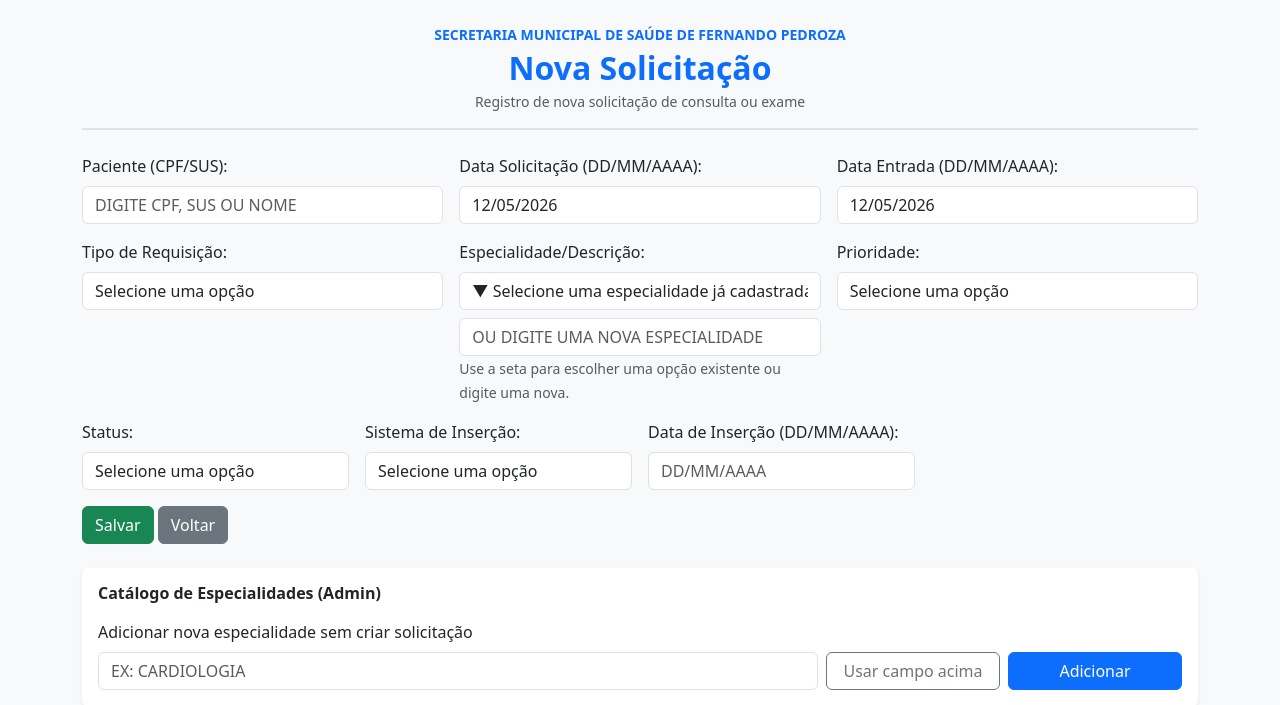
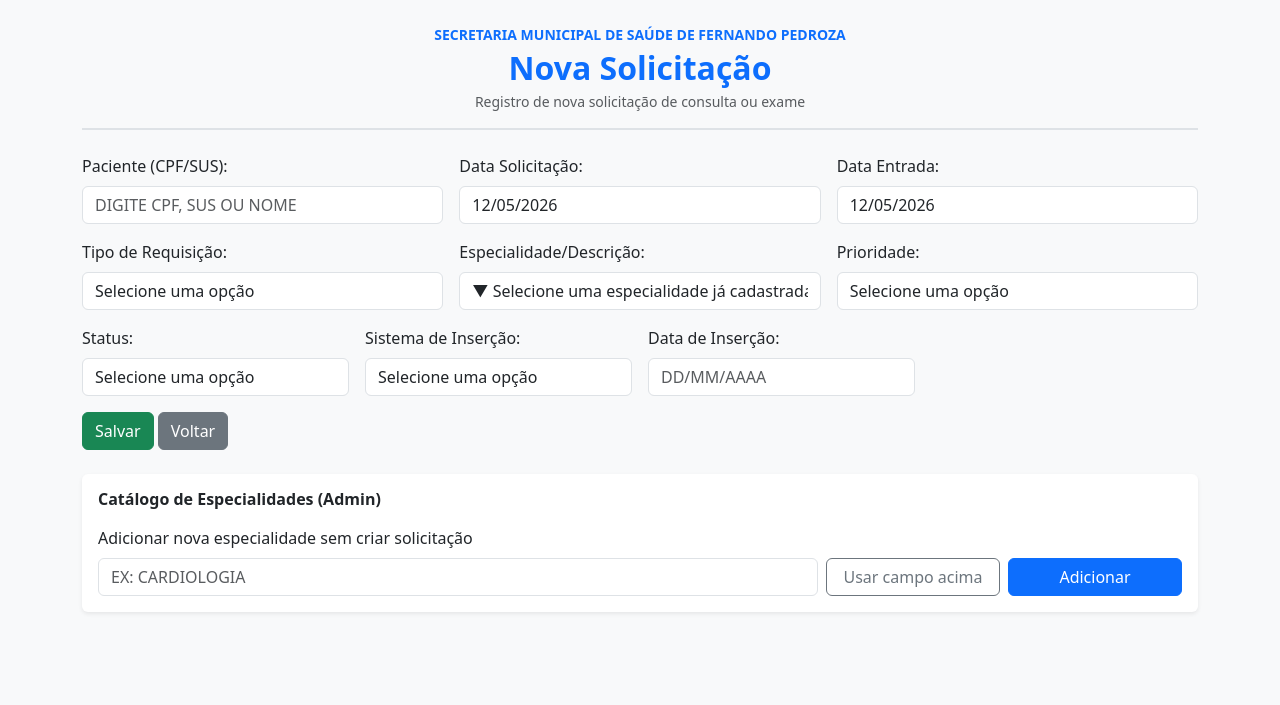
Before and after one commit to diegorafa87/GestaoRegulacao, a Flask app: page /nova_solicitacao in a window 1280 px wide. Shown: the part 56-761 px from the top of the page. Run offline with Flask 3, Linux system fonts and the light colour scheme; the visitor is signed in with stand-in values (Sample User, id 1); data that the repository does not hold is empty; some libraries are stand-ins or nearby versions.

Commit message:
refactor: simplifica campo de especialidade e rótulos de data

```diff
--- a/templates/nova_solicitacao.html
+++ b/templates/nova_solicitacao.html
@@ -14,11 +14,11 @@
         <small id="paciente-info" class="text-muted"></small>
     </div>
     <div class="col-md-4">
-        <label class="form-label">Data Solicitação (DD/MM/AAAA):</label>
+        <label class="form-label">Data Solicitação:</label>
         <input id="data_solicitacao" name="data_solicitacao" class="form-control" required placeholder="DD/MM/AAAA" maxlength="10">
     </div>
     <div class="col-md-4">
-        <label class="form-label">Data Entrada (DD/MM/AAAA):</label>
+        <label class="form-label">Data Entrada:</label>
         <input id="data_entrada" name="data_entrada" class="form-control" required placeholder="DD/MM/AAAA" maxlength="10">
     </div>
     <div class="col-md-4">
@@ -32,26 +32,12 @@
     </div>
     <div class="col-md-4">
         <label class="form-label">Especialidade/Descrição:</label>
-        <select id="especialidade_select" class="form-control mb-2">
+        <select id="especialidade_select" name="especialidade" class="form-control" required>
             <option value="">▼ Selecione uma especialidade já cadastrada</option>
             {% for item in especialidades %}
             <option value="{{ item }}">{{ item }}</option>
             {% endfor %}
         </select>
-        <input
-            id="especialidade"
-            name="especialidade"
-            class="form-control"
-            required
-            autocomplete="off"
-            placeholder="{% if session.get('usuario_perfil') == 'ADMIN' %}Ou digite uma nova especialidade{% else %}Selecione uma opção no campo acima{% endif %}"
-            {% if session.get('usuario_perfil') != 'ADMIN' %}readonly{% endif %}
-        >
-        {% if session.get('usuario_perfil') == 'ADMIN' %}
-        <small class="text-muted">Use a seta para escolher uma opção existente ou digite uma nova.</small>
-        {% else %}
-        <small class="text-muted">Somente administrador pode criar nova especialidade.</small>
-        {% endif %}
     </div>
     <div class="col-md-4">
         <label class="form-label">Prioridade:</label>
@@ -83,7 +69,7 @@
         </select>
     </div>
     <div class="col-md-3">
-        <label class="form-label">Data de Inserção (DD/MM/AAAA):</label>
+        <label class="form-label">Data de Inserção:</label>
         <input id="data_insercao" name="data_insercao" class="form-control" placeholder="DD/MM/AAAA" maxlength="10">
     </div>
     <div class="col-12">
@@ -116,7 +102,6 @@
     const listaSugestoes = document.getElementById('pacientes-sugestoes');
     const infoPaciente = document.getElementById('paciente-info');
     const seletorEspecialidade = document.getElementById('especialidade_select');
-    const campoEspecialidade = document.getElementById('especialidade');
     const campoEspecialidadeNovaAdmin = document.getElementById('especialidade_nova_admin');
     const btnCopiarEspecialidadeAtual = document.getElementById('btnCopiarEspecialidadeAtual');
     let debounceTimer;
@@ -209,17 +194,9 @@
     if (camposRealizacao) aplicarMascaraData(camposRealizacao);
     if (camposInsercao) aplicarMascaraData(camposInsercao);
 
-    if (seletorEspecialidade && campoEspecialidade) {
-        seletorEspecialidade.addEventListener('change', () => {
-            if (!seletorEspecialidade.value) return;
-            campoEspecialidade.value = seletorEspecialidade.value;
-            campoEspecialidade.dispatchEvent(new Event('input', { bubbles: true }));
-        });
-    }
-
-    if (btnCopiarEspecialidadeAtual && campoEspecialidadeNovaAdmin && campoEspecialidade) {
+    if (btnCopiarEspecialidadeAtual && campoEspecialidadeNovaAdmin && seletorEspecialidade) {
         btnCopiarEspecialidadeAtual.addEventListener('click', () => {
-            const valorAtual = campoEspecialidade.value.trim();
+            const valorAtual = seletorEspecialidade.value.trim();
             if (!valorAtual) return;
             campoEspecialidadeNovaAdmin.value = valorAtual;
             campoEspecialidadeNovaAdmin.dispatchEvent(new Event('input', { bubbles: true }));
```
